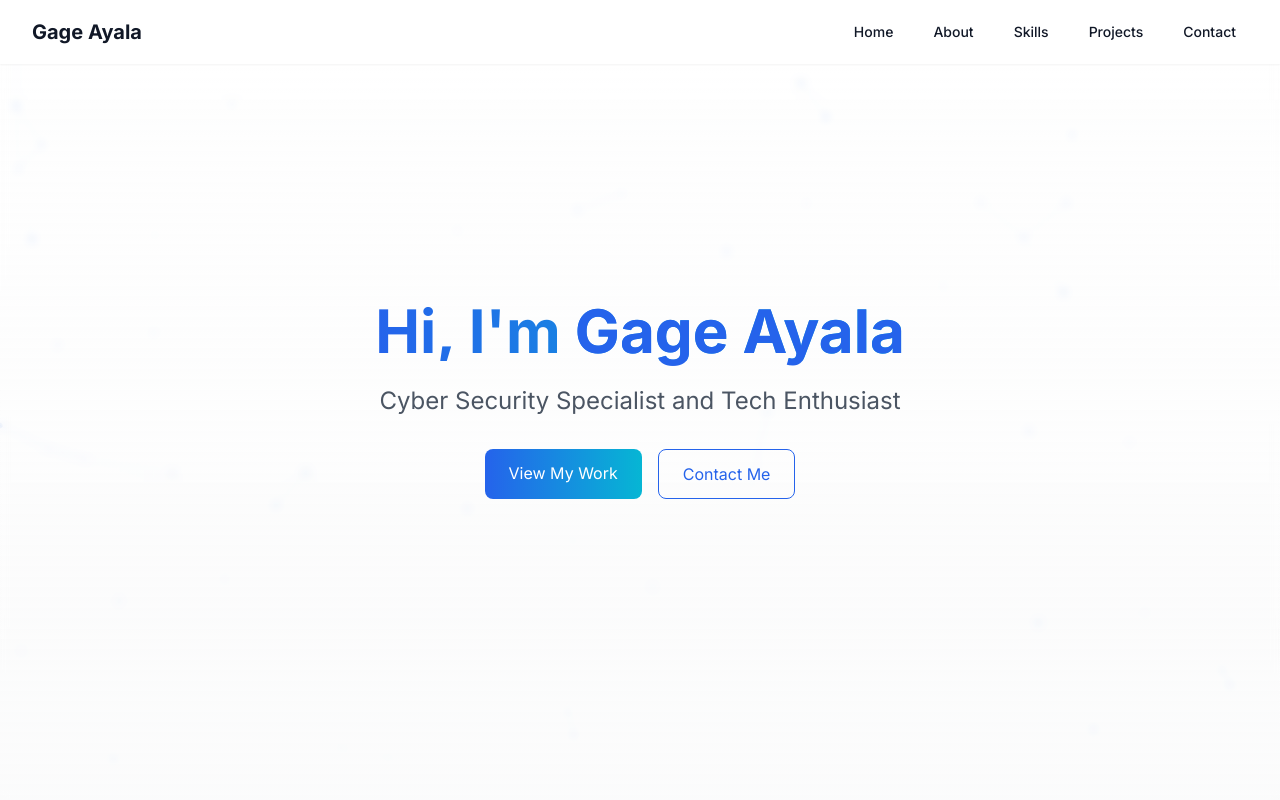
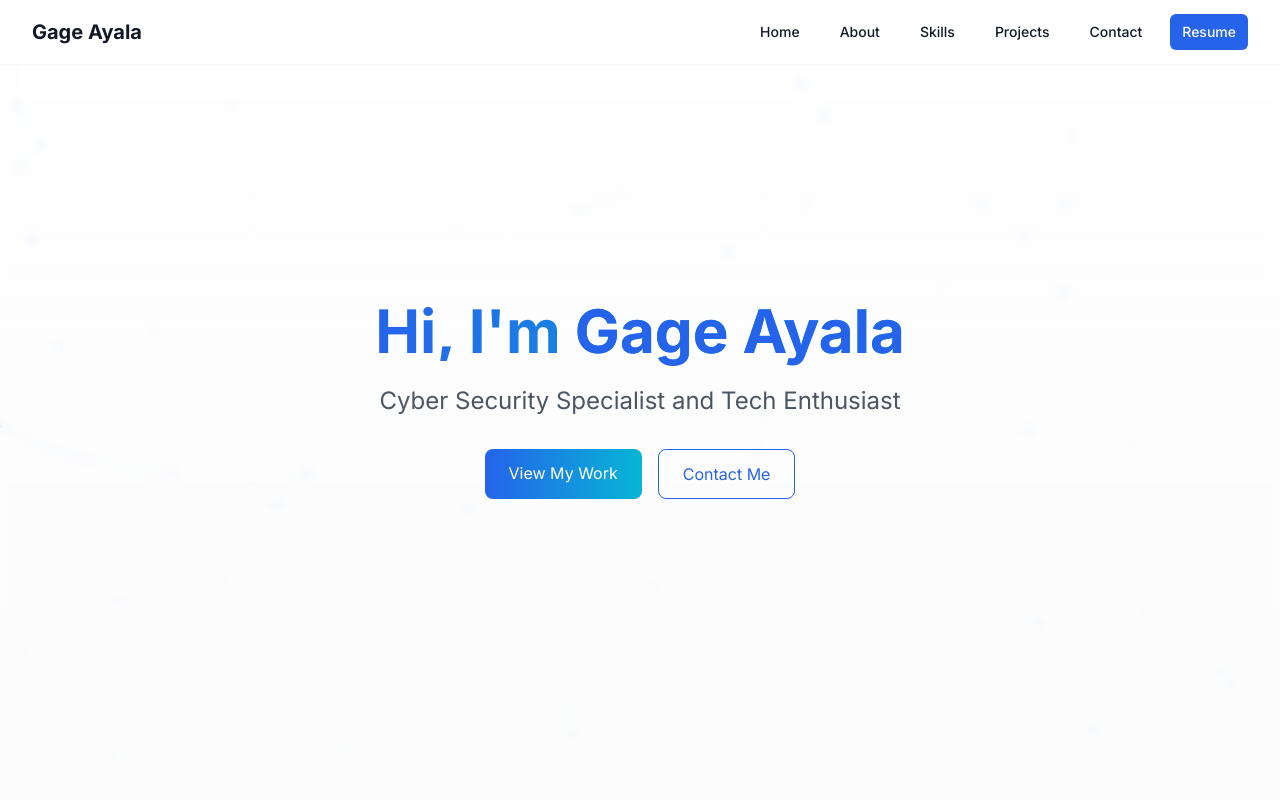
Before and after one commit to GageGotya/Personal-Website, a Next.js app: page / in a window 1280 px wide. Shown: the top 800 px of the page. Built offline with nearby package versions, Linux system fonts and the light colour scheme.

Commit message:
feat: Add resume download button and PDF file

```diff
--- a/src/components/Navbar.tsx
+++ b/src/components/Navbar.tsx
@@ -36,6 +36,13 @@ const Navbar = () => {
                   {item.name}
                 </Link>
               ))}
+              <a
+                href="/resume.pdf"
+                className="px-3 py-2 rounded-md text-sm font-medium bg-blue-600 text-white hover:bg-blue-700 transition-colors"
+                download
+              >
+                Resume
+              </a>
             </div>
           </div>
 
@@ -74,6 +81,14 @@ const Navbar = () => {
                 {item.name}
               </Link>
             ))}
+            <a
+              href="/resume.pdf"
+              className="block px-3 py-2 rounded-md text-base font-medium bg-blue-600 text-white hover:bg-blue-700"
+              download
+              onClick={() => setIsMenuOpen(false)}
+            >
+              Resume
+            </a>
           </div>
         </div>
       )}
```
Also changed, not shown: 1 other file (tests, documents, lock files or other folders).
